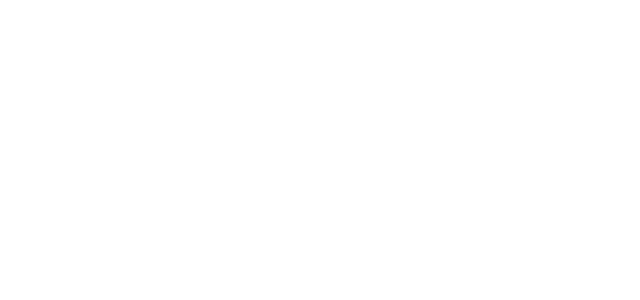
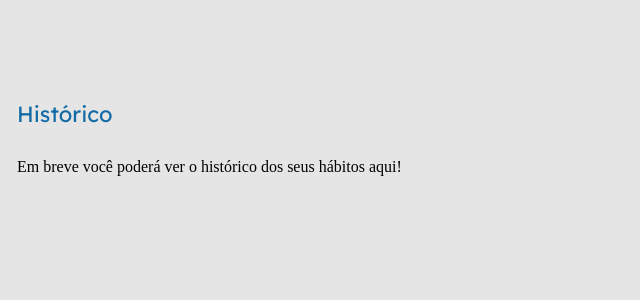
Before and after one commit to Tony-Freire/projeto10-trackit, a React (Create React App) app: page /historico in a window 1280 px wide. Before the commit this address had no page. Shown: the top 300 px of the page, without its empty margins (0-640 px from the left). Built offline with nearby package versions, Linux system fonts and the light colour scheme; a web font is replaced by a local one.

Commit message:
Historic Page finished

```diff
--- a/src/components/App.js
+++ b/src/components/App.js
@@ -7,6 +7,8 @@ import RegisterPage from "./registerPage/RegisterPage"
 import TodayPage from "./todayPage/TodayPage"
 import Footer from "./footer/Footer.js"
 import Header from "./header/Header";
+import HistoricPage from "./historic/HistoricPage";
+
 
 
 
@@ -23,6 +25,7 @@ export default function App()
         <Route path="/cadastro" element={<RegisterPage/>}/>
         <Route path="/hoje" element={<TodayPage/>}/>
         <Route path="/habito" element={<HabitsPage/>}/>
+        <Route path="/historico" element={<HistoricPage/>}/>
       </Routes>
       {onlineUser ? <Footer /> : <></>}
 
--- a/src/components/footer/Footer.js
+++ b/src/components/footer/Footer.js
@@ -5,7 +5,7 @@ import 'react-circular-progressbar/dist/styles.css';
 
 export default function Footer()
 {
-    const percentage = 66;
+    const percentage = 100;
 
     return (
         <FooterStyle>
@@ -19,9 +19,15 @@ export default function Footer()
 const Hlink = styled.p`
     font-size: 18px;
     color: #52b6ff;
+    font-family: 'Lexend Deca';
+    font-style: normal;
+    font-weight: 400;
 `
 
 const FooterStyle = styled.div`
+    font-family: 'Lexend Deca';
+    font-style: normal;
+    font-weight: 400;
     height: 70px;
     width: 100%;
     position: fixed;
--- a/src/components/habitsPage/HabitsPage.js
+++ b/src/components/habitsPage/HabitsPage.js
@@ -65,7 +65,7 @@ export default function HabitsPage() {
         return (
             <Form onSubmit={submitForm}>
                 <FormInput placeholder="nome do hábito" type='text' value={habitDescription} onChange={e => sethabitDescription(e.target.value)} />
-                <WeekDaysRow>
+                <WeekdaysList>
                     <DayofWeek day='D' id='0' weekDaysList={weekDaysList} setWeekDaysList={setWeekDaysList} />
                     <DayofWeek day='S' id='1' weekDaysList={weekDaysList} setWeekDaysList={setWeekDaysList} />
                     <DayofWeek day='T' id='2' weekDaysList={weekDaysList} setWeekDaysList={setWeekDaysList} />
@@ -73,7 +73,7 @@ export default function HabitsPage() {
                     <DayofWeek day='Q' id='4' weekDaysList={weekDaysList} setWeekDaysList={setWeekDaysList} />
                     <DayofWeek day='S' id='5' weekDaysList={weekDaysList} setWeekDaysList={setWeekDaysList} />
                     <DayofWeek day='S' id='6' weekDaysList={weekDaysList} setWeekDaysList={setWeekDaysList} />
-                </WeekDaysRow>
+                </WeekdaysList>
 
                 <ButtonsRow>
                     <Cancel onClick={enableAddHabit} >Cancelar</Cancel>
@@ -85,7 +85,7 @@ export default function HabitsPage() {
     }
 
     return (
-        <Screen>
+        <Container>
             <Top>
                 <Title>Meus hábitos</Title>
                 <Button onClick={enableAddHabit}>+</Button>
@@ -98,11 +98,11 @@ export default function HabitsPage() {
                     {habitsList.map((habit) => {return(<Habit name={habit.name} id={habit.id} days={habit.days} config={config} getHabitsList={getHabits} />)})}
                 </>
                 : <p>Você não tem nenhum hábito cadastrado ainda. Adicione um novo hábito para começar a trackear!</p>}
-        </Screen>
+        </Container>
     )
 }
 
-const WeekDaysRow = styled.div`
+const WeekdaysList = styled.div`
     display: flex;
     justify-content: flex-start;
     width: 90%;
@@ -192,7 +192,12 @@ const Top = styled.div`
     justify-content: space-between;
 `
 
-const Screen = styled.div`
+const Container = styled.div`
+    font-family: 'Lexend Deca';
+font-style: normal;
+font-weight: 400;
+font-size: 22.976px;
+line-height: 29px;
     background-color: rgb(229, 229, 229);
     width: 100%;
     height: 100%;
--- /dev/null
+++ b/src/components/historic/HistoricPage.js
@@ -0,0 +1,34 @@
+import styled from "styled-components"
+
+export default function HistoricPage() {
+    return (
+        <Container>
+            <Title>Histórico</Title>
+
+            <p>Em breve você poderá ver o histórico dos seus hábitos aqui!</p>
+        </Container>
+    )
+}
+const Container = styled.div`
+    background-color: #E5E5E5;
+    width: 100%;
+    height: 100%;
+    padding: 0 17px 150%;
+    padding-top: 100px;
+    box-sizing: border-box;
+    &p{font-size: 18px;
+    color: #666666;
+    text-decoration-line: none;
+    };
+`
+const Title = styled.p`
+    font-family: 'Lexend Deca';
+font-style: normal;
+font-weight: 400;
+font-size: 22.976px;
+line-height: 29px;
+color: #126BA5;
+    color: #126BA5;
+    font-size: 22px;
+    margin-bottom: 30px;
+`
```
